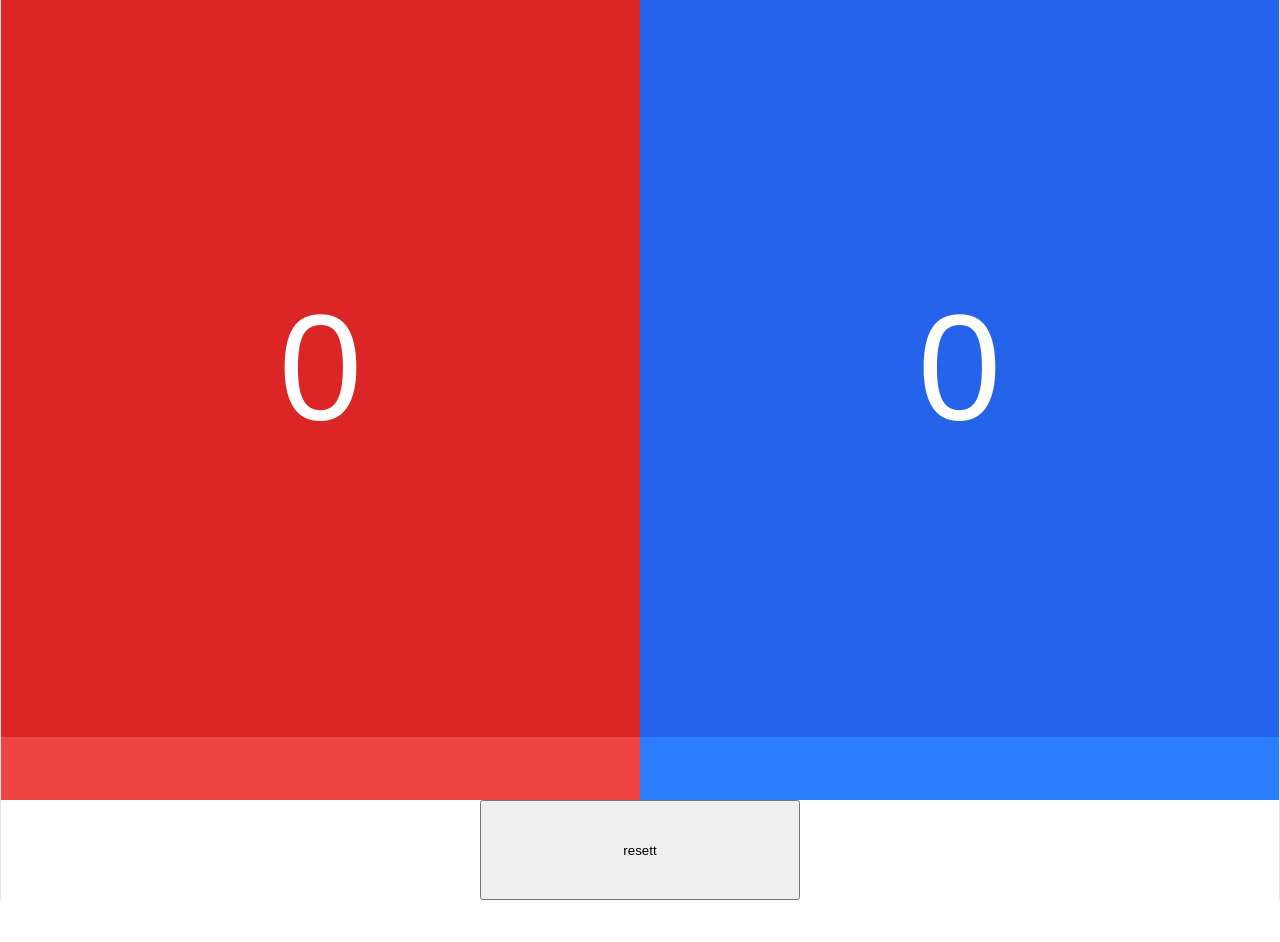
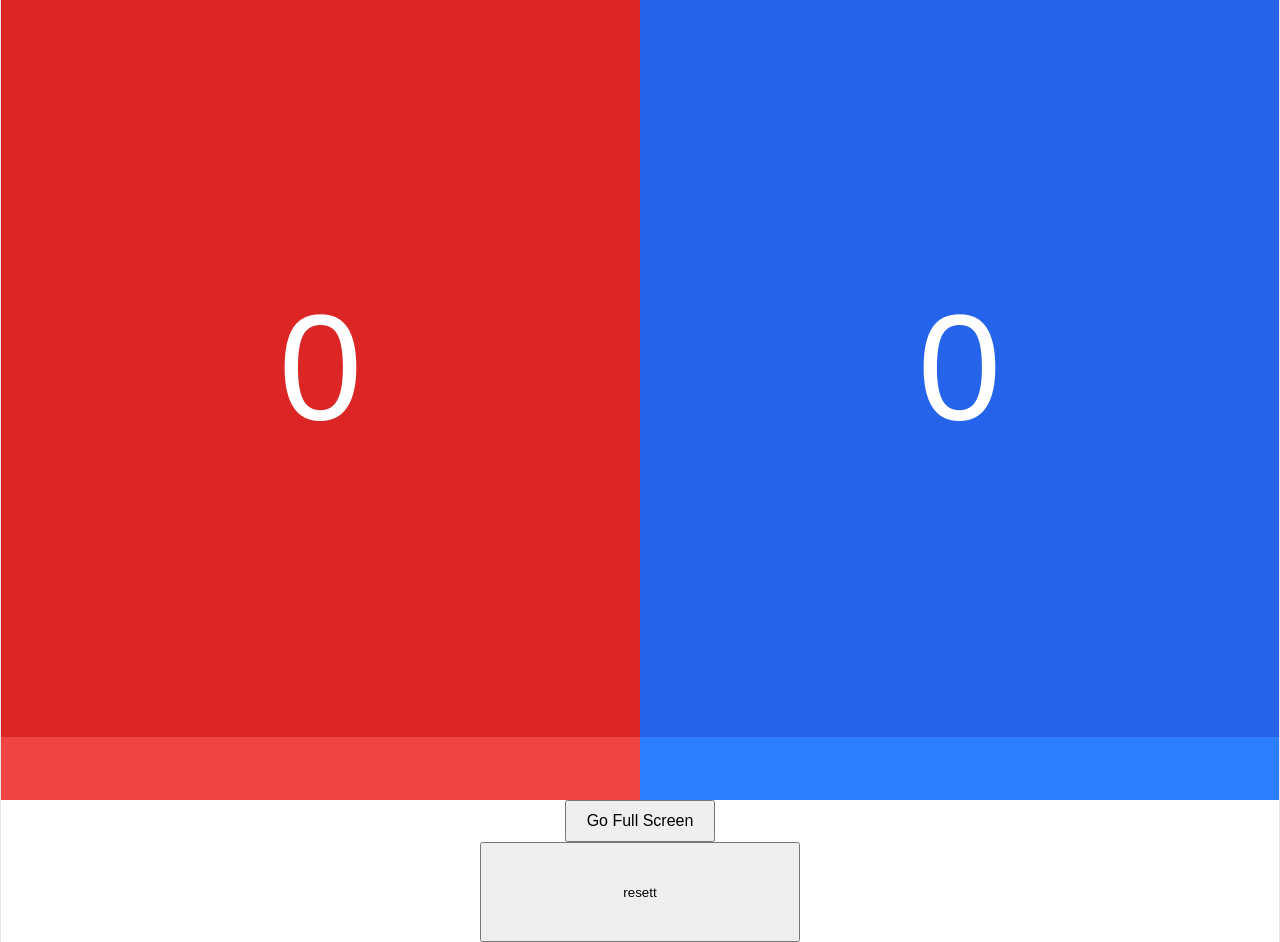
Before and after one commit to mrdude8391/scoreboard, a React (Vite) app: page / in a window 1280 px wide. Before the commit the page ends 900 px from the top, so only its background shows below. Built offline with nearby package versions, Linux system fonts and the light colour scheme.

Commit message:
add fullscreen button

```diff
--- a/index.html
+++ b/index.html
@@ -4,7 +4,7 @@
     <meta charset="UTF-8" />
     <link rel="icon" type="image/svg+xml" href="/favicon.svg" />
     <meta name="viewport" content="width=device-width, initial-scale=1.0" />
-    <title>scoreboard</title>
+    <title>Red vs Blue Scoreboard</title>
   </head>
   <body>
     <div id="root"></div>
--- a/src/App.tsx
+++ b/src/App.tsx
@@ -1,5 +1,6 @@
 import { useState } from "react";
 import "./index.css";
+import FullscreenButton from "./components/FullscreenButton";
 
 function App() {
   const [redScore, setRedScore] = useState(0);
@@ -43,6 +44,9 @@ function App() {
           ></button>
         </div>
       </div>
+      <div>
+        <FullscreenButton></FullscreenButton>
+      </div>
       <div className="reset">
         <button onClick={resetScores}>resett</button>
       </div>
--- /dev/null
+++ b/src/components/FullscreenButton.tsx
@@ -0,0 +1,32 @@
+import React, { useState } from "react";
+
+export default function FullscreenButton() {
+  const [isFullscreen, setIsFullscreen] = useState(false);
+
+  const toggleFullScreen = async () => {
+    try {
+      if (!document.fullscreenElement) {
+        // Enter fullscreen mode (removes URL bar and bottom bar)
+        await document.documentElement.requestFullscreen();
+        setIsFullscreen(true);
+      } else {
+        // Exit fullscreen mode
+        if (document.exitFullscreen) {
+          await document.exitFullscreen();
+          setIsFullscreen(false);
+        }
+      }
+    } catch (error) {
+      console.error("Error attempting to toggle fullscreen:", error);
+    }
+  };
+
+  return (
+    <button
+      onClick={toggleFullScreen}
+      style={{ padding: "10px 20px", fontSize: "16px", cursor: "pointer" }}
+    >
+      {isFullscreen ? "Exit Full Screen" : "Go Full Screen"}
+    </button>
+  );
+}
```
